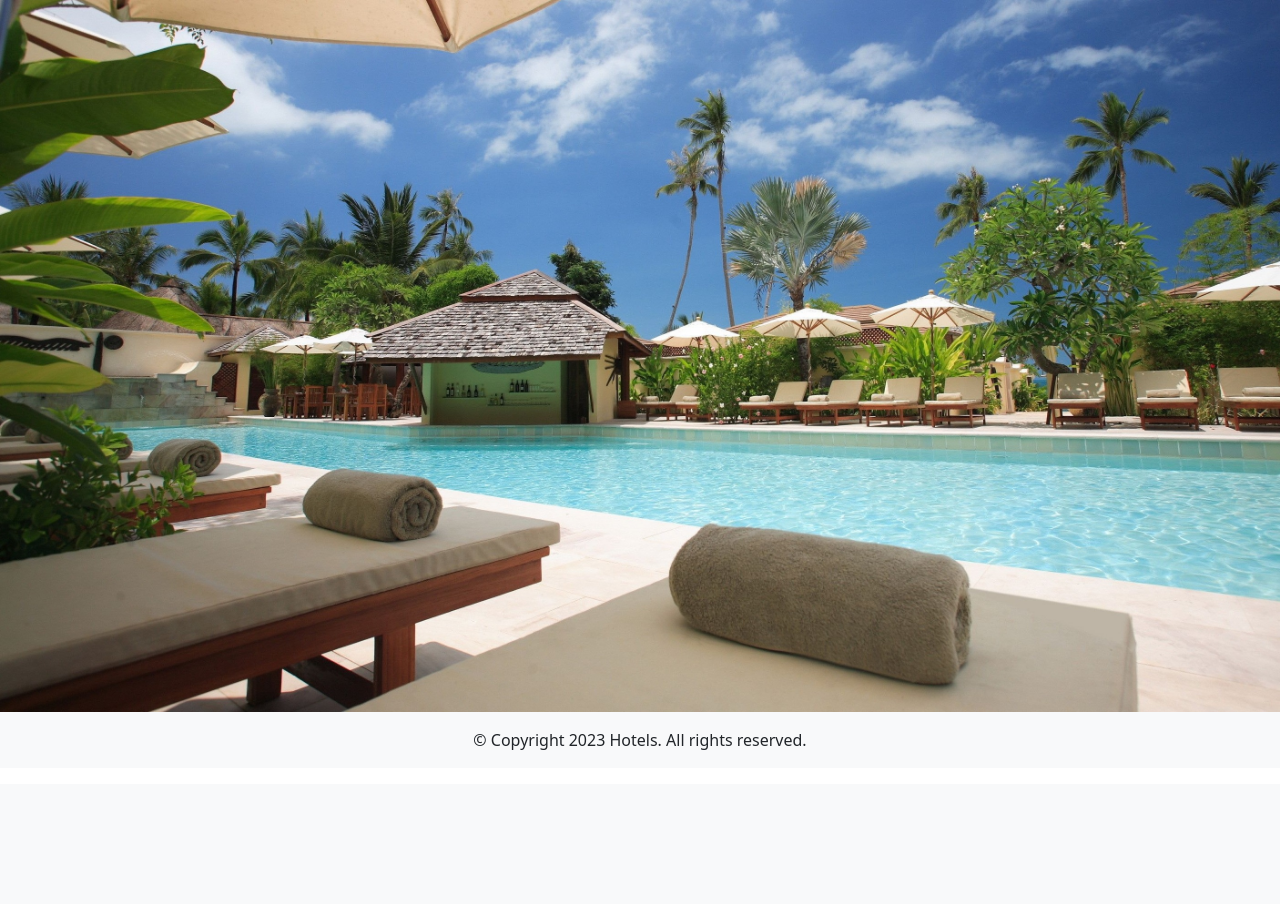
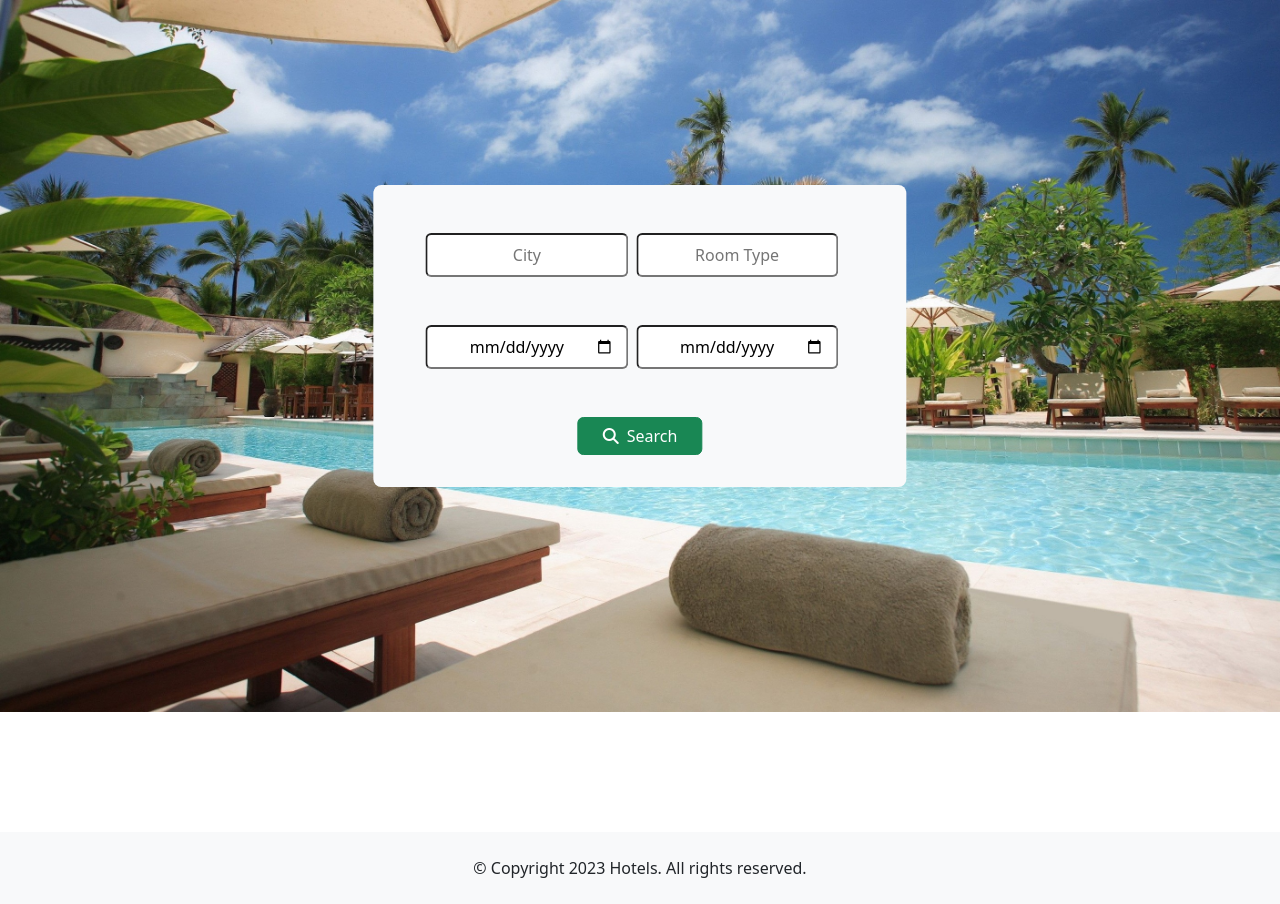
Before and after one commit to thanosch94/Hotel, a PHP site: page / in a window 1280 px wide. Shown: the part 64-968 px from the top of the page. Before the commit the page ends 814 px from the top, so only its background shows below. Run offline with PHP 8.4, Linux system fonts and the light colour scheme; some libraries are stand-ins or nearby versions.

Commit message:
Create search form

```diff
--- a/index.php
+++ b/index.php
@@ -14,17 +14,45 @@
         <nav class="d-flex justify-content-around pt-4 bg-light">
             <p>Hotels</p>
 
-            <div class="">
+            <div>
                 <i class="fa-solid fa-house"></i>
                 <p class="d-inline">Home</p>
             </div>
         </nav>
     </header>
     <main>
-        <img class="img-fluid" src="images/main.jpg">
+        <section class="z-1 position-absolute">
+            <img class="img-fluid w-100 h-auto" src="images/main.jpg" >
+        </section>
+        <section class="container rounded-3 col-5 bg-light z-2 pt-5 pb-4 position-absolute top-50 start-50 translate-middle">
+            <form>
+                <div class="container justify-content-center row mb-5">
+                    <input
+                        class="col-5 rounded ms-2 me-2 pt-2 pb-2 text-center";
+                        type="text";
+                        placeholder="City"/>
+                    <input
+                        class="col-5 rounded pt-2 pb-2 text-center";
+                        type="text";
+                        placeholder="Room Type"/>
+                </div>
+                <div class="container  justify-content-center row">
+                    <input
+                        class="col-5 rounded ms-2 me-2 pt-2 pb-2 text-center";
+                        type="date"/>
+                    <input
+                        class="col-5 rounded pt-2 pb-2 text-center";
+                        type="date"/>
+                </div>
+                <div class="text-center">
+                    <button type="submit" class="d-inline mt-5 mb-2 ps-4 pe-4 btn btn-success"><i class="fa fa-search me-2" aria-hidden="true"></i>Search</button>
+                </div>
+
+            </form>
+        </section>
     </main>
-    <footer>
-        <p class="text-center p-3 bg-light">© Copyright 2023 Hotels. All rights reserved.</p>
+    <footer class="z-3 position-absolute w-100 bottom-0 pt-5 pb-5 top-100 mt-5">
+        <p class="text-center p-4 bg-light">© Copyright 2023 Hotels. All rights reserved.</p>
     </footer>
 </body>
 </html>
```
